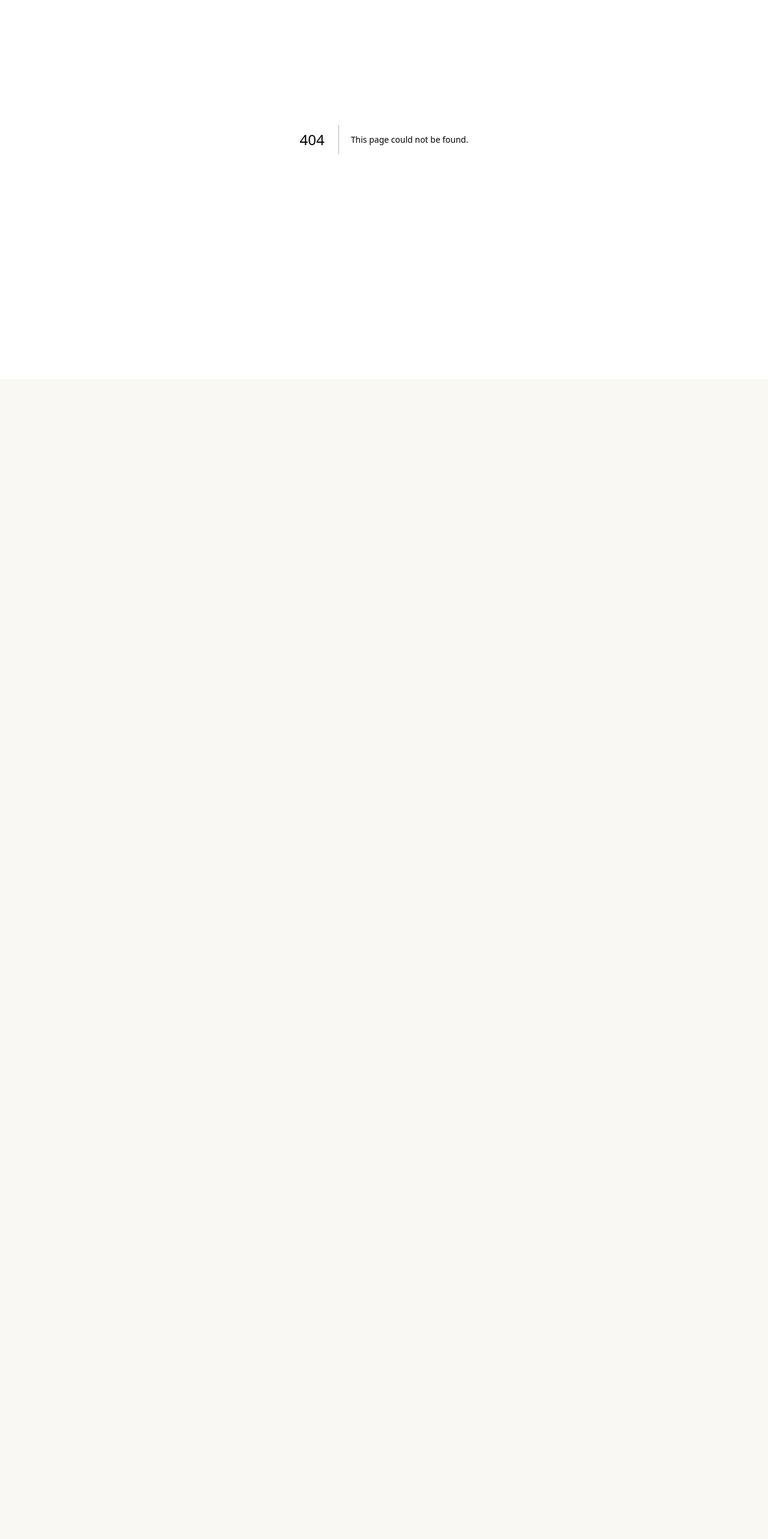
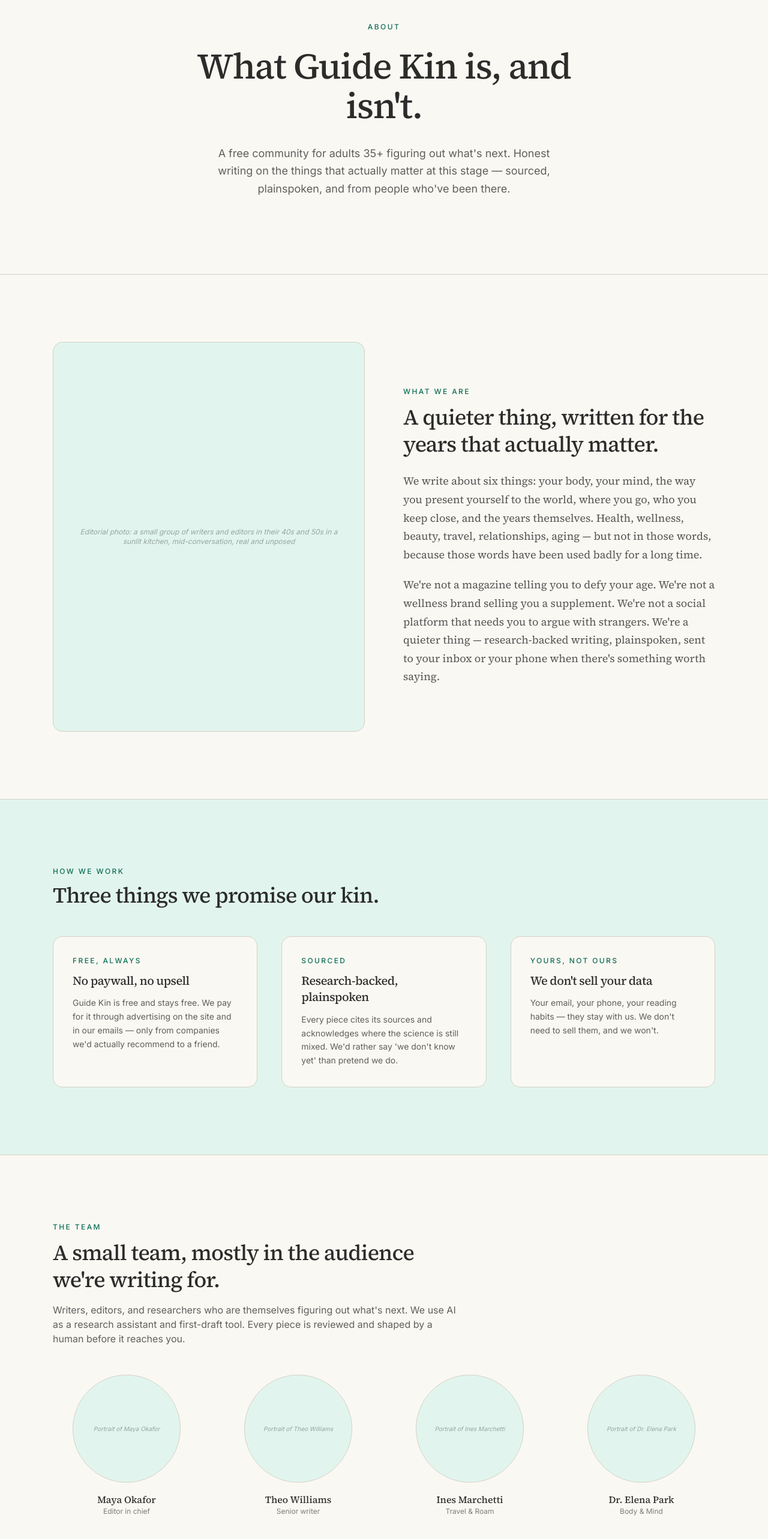
Before and after one commit to DemianMoor/guidekn, a Next.js app: page /about in a window 1280 px wide. Before the commit this address had no page. Shown: the part 168-2734 px from the top of the page at 60% size. Before the commit the page ends 800 px from the top, so only its background shows below. Built offline with nearby package versions, Linux system fonts and the light colour scheme.

Commit message:
Integrate About page from v0

```diff
--- /dev/null
+++ b/app/about/page.tsx
@@ -0,0 +1,198 @@
+import Link from "next/link";
+import { SiteHeader } from "@/components/site-header";
+import { SiteFooter } from "@/components/site-footer";
+
+export const metadata = {
+  title: "About — Guide Kin",
+  description:
+    "A free community for adults 35+ figuring out what's next. Honest writing on the things that actually matter at this stage — sourced, plainspoken, and from people who've been there.",
+};
+
+const principles = [
+  {
+    eyebrow: "Free, always",
+    title: "No paywall, no upsell",
+    body: "Guide Kin is free and stays free. We pay for it through advertising on the site and in our emails — only from companies we'd actually recommend to a friend.",
+  },
+  {
+    eyebrow: "Sourced",
+    title: "Research-backed, plainspoken",
+    body: "Every piece cites its sources and acknowledges where the science is still mixed. We'd rather say 'we don't know yet' than pretend we do.",
+  },
+  {
+    eyebrow: "Yours, not ours",
+    title: "We don't sell your data",
+    body: "Your email, your phone, your reading habits — they stay with us. We don't need to sell them, and we won't.",
+  },
+];
+
+const team = [
+  { name: "Maya Okafor", role: "Editor in chief" },
+  { name: "Theo Williams", role: "Senior writer" },
+  { name: "Ines Marchetti", role: "Travel & Roam" },
+  { name: "Dr. Elena Park", role: "Body & Mind" },
+];
+
+export default function AboutPage() {
+  return (
+    <>
+      <SiteHeader />
+
+      <main>
+        {/* Hero */}
+        <section className="bg-cream border-b border-stone">
+          <div className="mx-auto max-w-3xl px-6 py-24 text-center md:py-32">
+            <p className="text-sage text-xs font-medium uppercase tracking-[0.2em]">
+              About
+            </p>
+            <h1 className="text-ink mt-6 font-serif text-4xl font-medium leading-[1.1] tracking-tight md:text-6xl">
+              What Guide Kin is, and isn&apos;t.
+            </h1>
+            <p className="text-ink/75 mx-auto mt-8 max-w-xl text-lg leading-relaxed">
+              A free community for adults 35+ figuring out what&apos;s next.
+              Honest writing on the things that actually matter at this stage
+              — sourced, plainspoken, and from people who&apos;ve been there.
+            </p>
+          </div>
+        </section>
+
+        {/* What we are */}
+        <section className="bg-cream border-b border-stone">
+          <div className="mx-auto grid max-w-6xl gap-12 px-6 py-20 md:grid-cols-2 md:gap-16 md:py-28">
+            {/* Image placeholder */}
+            <div className="bg-mist border-stone aspect-[4/5] overflow-hidden rounded-2xl border">
+              <div className="text-ink/40 flex h-full items-center justify-center p-8 text-center text-xs italic">
+                Editorial photo: a small group of writers and editors in
+                their 40s and 50s in a sunlit kitchen, mid-conversation,
+                real and unposed
+              </div>
+            </div>
+
+            {/* Copy */}
+            <div className="flex flex-col justify-center">
+              <p className="text-sage text-xs font-medium uppercase tracking-[0.2em]">
+                What we are
+              </p>
+              <h2 className="text-ink mt-3 font-serif text-3xl font-medium leading-tight tracking-tight md:text-4xl">
+                A quieter thing, written for the years that actually matter.
+              </h2>
+              <div className="prose-editorial mt-6 space-y-5 text-ink/80">
+                <p>
+                  We write about six things: your body, your mind, the way
+                  you present yourself to the world, where you go, who you
+                  keep close, and the years themselves. Health, wellness,
+                  beauty, travel, relationships, aging — but not in those
+                  words, because those words have been used badly for a
+                  long time.
+                </p>
+                <p>
+                  We&apos;re not a magazine telling you to defy your age.
+                  We&apos;re not a wellness brand selling you a supplement.
+                  We&apos;re not a social platform that needs you to argue
+                  with strangers. We&apos;re a quieter thing — research-backed
+                  writing, plainspoken, sent to your inbox or your phone when
+                  there&apos;s something worth saying.
+                </p>
+              </div>
+            </div>
+          </div>
+        </section>
+
+        {/* How we work */}
+        <section className="bg-mist border-b border-stone">
+          <div className="mx-auto max-w-6xl px-6 py-20 md:py-28">
+            <div className="max-w-2xl">
+              <p className="text-sage text-xs font-medium uppercase tracking-[0.2em]">
+                How we work
+              </p>
+              <h2 className="text-ink mt-3 font-serif text-3xl font-medium tracking-tight md:text-4xl">
+                Three things we promise our kin.
+              </h2>
+            </div>
+
+            <div className="mt-12 grid gap-8 md:grid-cols-3 md:gap-10">
+              {principles.map((p) => (
+                <div
+                  key={p.eyebrow}
+                  className="bg-cream border-stone rounded-2xl border p-8"
+                >
+                  <p className="text-sage text-xs font-medium uppercase tracking-[0.2em]">
+                    {p.eyebrow}
+                  </p>
+                  <h3 className="text-ink mt-3 font-serif text-xl font-medium leading-snug tracking-tight">
+                    {p.title}
+                  </h3>
+                  <p className="text-ink/75 mt-3 text-sm leading-relaxed">
+                    {p.body}
+                  </p>
+                </div>
+              ))}
+            </div>
+          </div>
+        </section>
+
+        {/* The team */}
+        <section className="bg-cream border-b border-stone">
+          <div className="mx-auto max-w-6xl px-6 py-20 md:py-28">
+            <div className="max-w-2xl">
+              <p className="text-sage text-xs font-medium uppercase tracking-[0.2em]">
+                The team
+              </p>
+              <h2 className="text-ink mt-3 font-serif text-3xl font-medium leading-tight tracking-tight md:text-4xl">
+                A small team, mostly in the audience we&apos;re writing for.
+              </h2>
+              <p className="text-ink/75 mt-4">
+                Writers, editors, and researchers who are themselves figuring
+                out what&apos;s next. We use AI as a research assistant and
+                first-draft tool. Every piece is reviewed and shaped by a
+                human before it reaches you.
+              </p>
+            </div>
+
+            <div className="mt-12 grid grid-cols-2 gap-8 md:grid-cols-4 md:gap-10">
+              {team.map((member) => (
+                <div key={member.name} className="text-center">
+                  <div className="bg-mist border-stone mx-auto aspect-square w-full max-w-[180px] overflow-hidden rounded-full border">
+                    <div className="text-ink/40 flex h-full items-center justify-center p-4 text-center text-[10px] italic leading-tight">
+                      Portrait of {member.name}
+                    </div>
+                  </div>
+                  <p className="text-ink mt-4 font-serif text-base font-medium">
+                    {member.name}
+                  </p>
+                  <p className="text-ink/60 text-xs">{member.role}</p>
+                </div>
+              ))}
+            </div>
+          </div>
+        </section>
+
+        {/* CTA */}
+        <section className="bg-sage">
+          <div className="mx-auto max-w-3xl px-6 py-20 text-center md:py-24">
+            <p className="text-mist text-xs font-medium uppercase tracking-[0.2em]">
+              Join us
+            </p>
+            <h2 className="mt-3 font-serif text-3xl font-medium leading-tight tracking-tight text-white md:text-4xl">
+              Read what&apos;s worth your time.
+            </h2>
+            <p className="text-mist/90 mx-auto mt-4 max-w-xl">
+              One quiet email a week. No noise, no upsell — just something
+              worth your Sunday morning.
+            </p>
+            <div className="mt-8">
+              <Link
+                href="/subscribe"
+                className="bg-amber inline-block rounded-full px-7 py-3 text-sm text-white hover:opacity-90"
+              >
+                Join your kin
+              </Link>
+            </div>
+          </div>
+        </section>
+      </main>
+
+      <SiteFooter />
+    </>
+  );
+}
```
